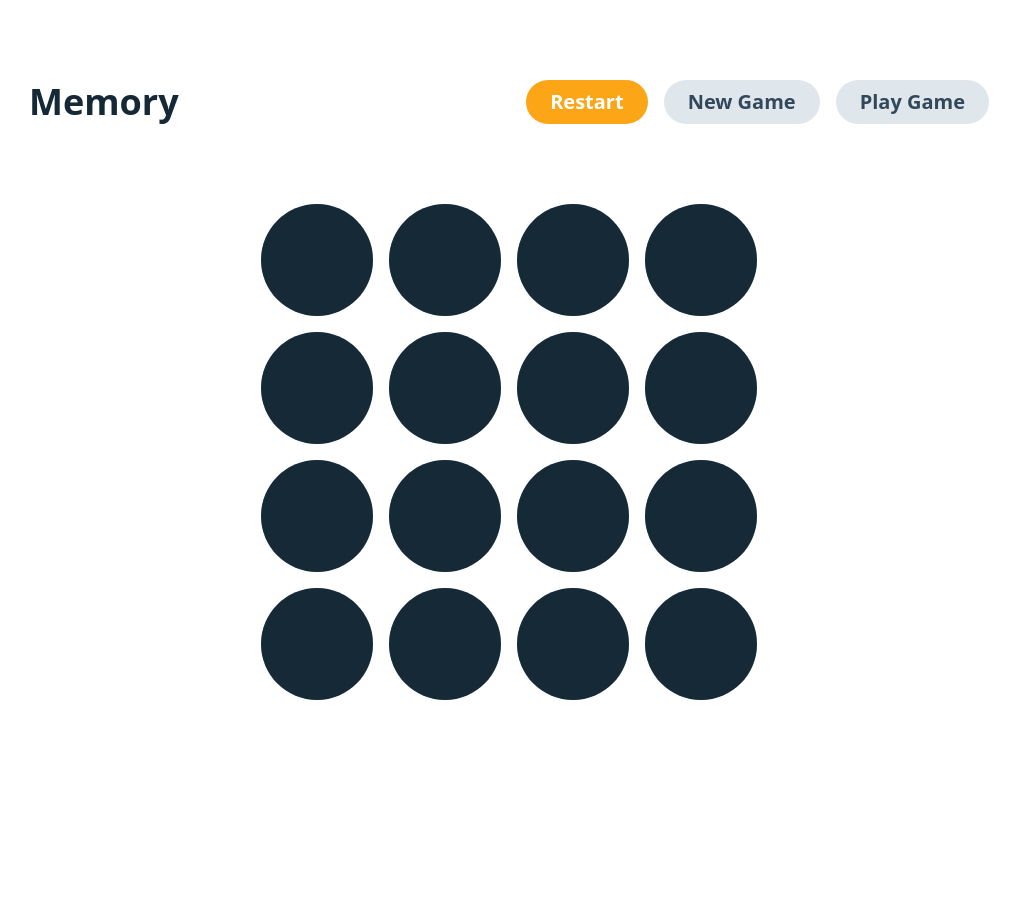
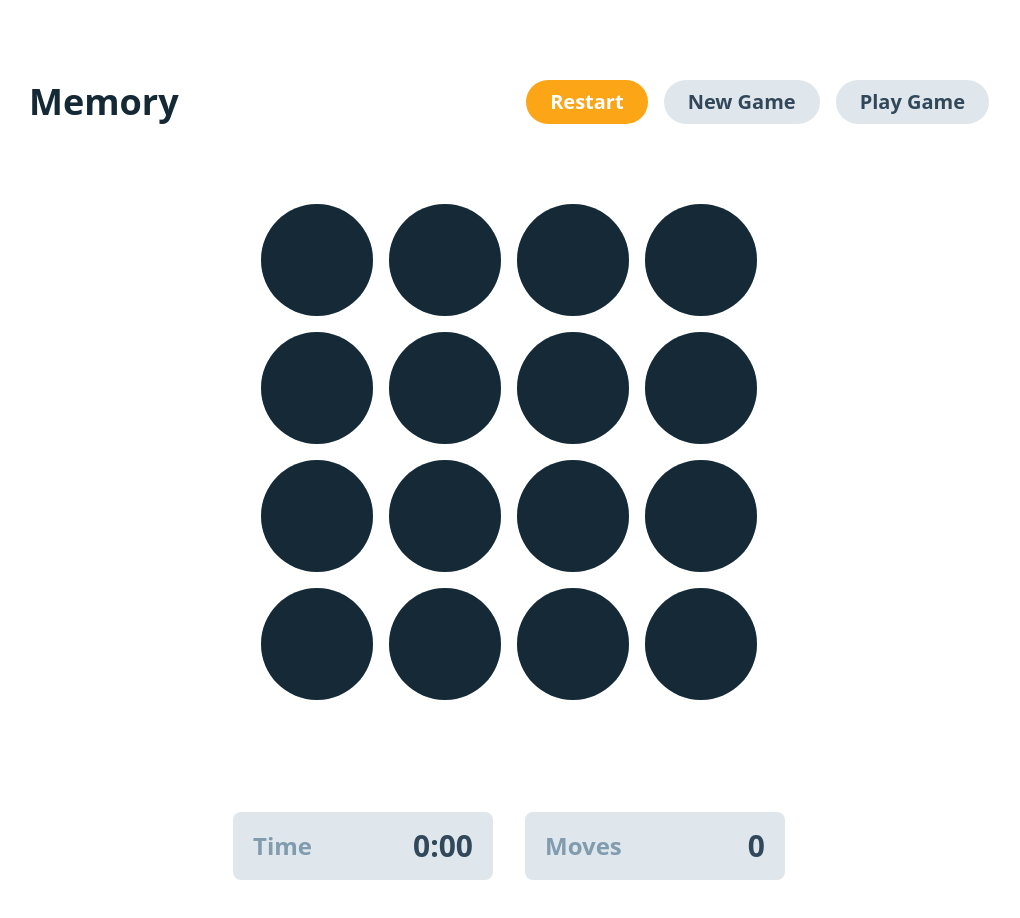
Before and after one commit to ManikantaPotnuru9176/memory-game, a Next.js app: page / in a window 1280 px wide. Shown: the top 918 px of the page, without its empty margins (131-1151 px from the left). Before the commit the page ends 800 px from the top, so only its background shows below. Built offline with nearby package versions, Linux system fonts and the light colour scheme.

Commit message:
added footer for one player

```diff
--- /dev/null
+++ b/src/components/footer/Footer.js
@@ -0,0 +1,12 @@
+import React from "react";
+import GameStatus from "./singlePlayer/GameStatus";
+
+const Footer = () => {
+  return (
+    <div className="pt-24 md:pt-28 pb-12">
+      <GameStatus />
+    </div>
+  );
+};
+
+export default Footer;
--- /dev/null
+++ b/src/components/footer/singlePlayer/GameStatus.js
@@ -0,0 +1,14 @@
+import React from "react";
+import Time from "./Time";
+import Moves from "./Moves";
+
+const GameStatus = () => {
+  return (
+    <div className="flex flex-row justify-center gap-4 md:gap-8">
+      <Time />
+      <Moves />
+    </div>
+  );
+};
+
+export default GameStatus;
--- /dev/null
+++ b/src/components/footer/singlePlayer/Moves.js
@@ -0,0 +1,14 @@
+import React from "react";
+
+const Moves = () => {
+  return (
+    <div className="w-[150px] md:w-[260px] h-[100px] md:h-[68px] bg-[#dfe7ec] px-5 py-5 flex flex-col md:flex-row justify-between items-center rounded-lg gap-2">
+      <span className="text-[#819cae] text-xl md:text-2xl font-extrabold">
+        Moves
+      </span>
+      <span className="text-[#31485b] text-2xl md:text-3xl font-bold">0</span>
+    </div>
+  );
+};
+
+export default Moves;
--- /dev/null
+++ b/src/components/footer/singlePlayer/Time.js
@@ -0,0 +1,16 @@
+import React from "react";
+
+const Time = () => {
+  return (
+    <div className="w-[150px] md:w-[260px] h-[100px] md:h-[68px] bg-[#dfe7ec] px-5 py-5 flex flex-col md:flex-row justify-between items-center rounded-lg gap-2">
+      <span className="text-[#819cae] text-xl md:text-2xl font-extrabold">
+        Time
+      </span>
+      <span className="text-[#31485b] text-2xl md:text-3xl font-bold">
+        0:00
+      </span>
+    </div>
+  );
+};
+
+export default Time;
--- a/src/pages/index.js
+++ b/src/pages/index.js
@@ -1,11 +1,13 @@
 import Navbar from "@/components/navbar/Navbar";
 import Grid from "@/components/hero/Grid";
+import Footer from "@/components/footer/Footer";
 
 export default function Home() {
   return (
     <>
       <Navbar />
       <Grid />
+      <Footer />
     </>
   );
 }
```
